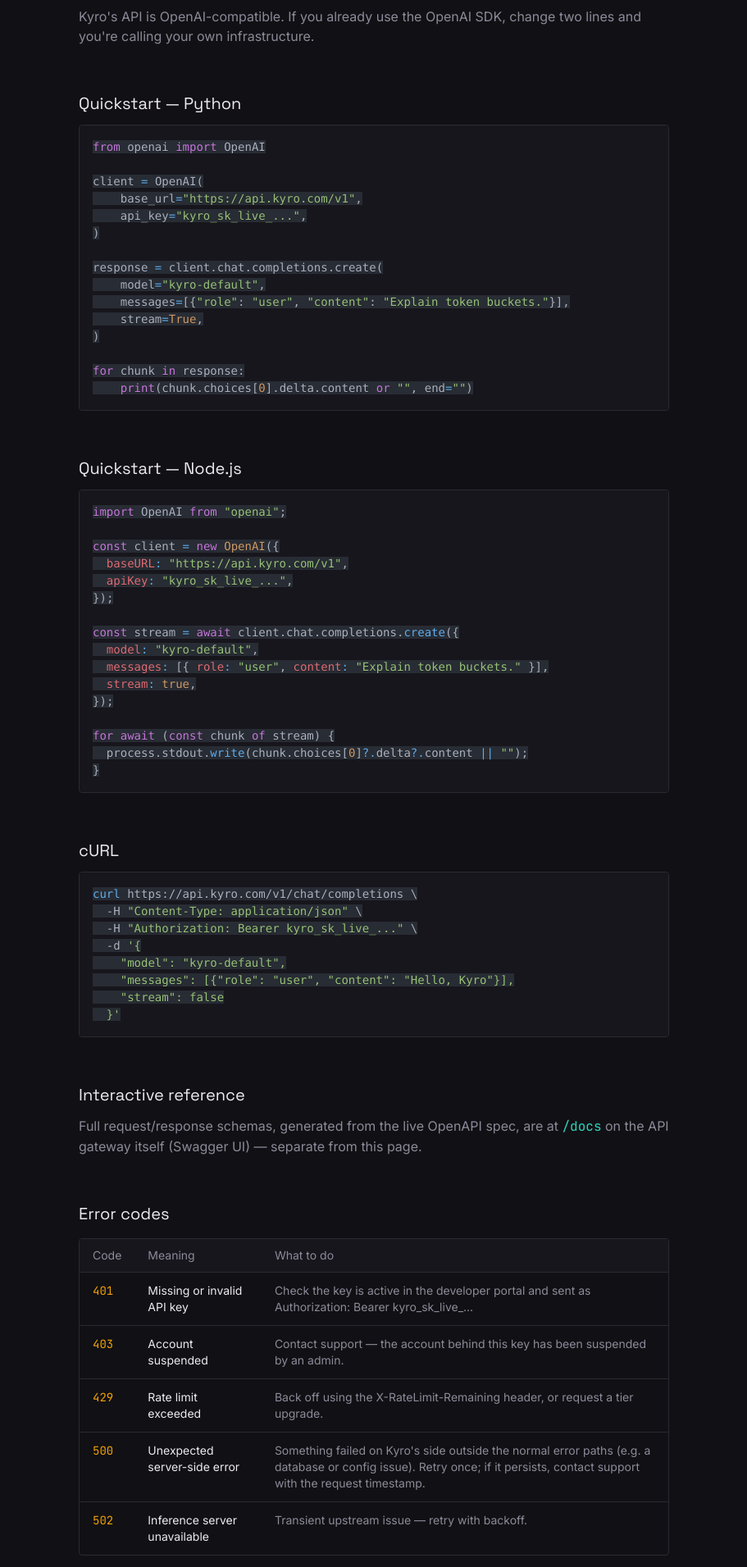
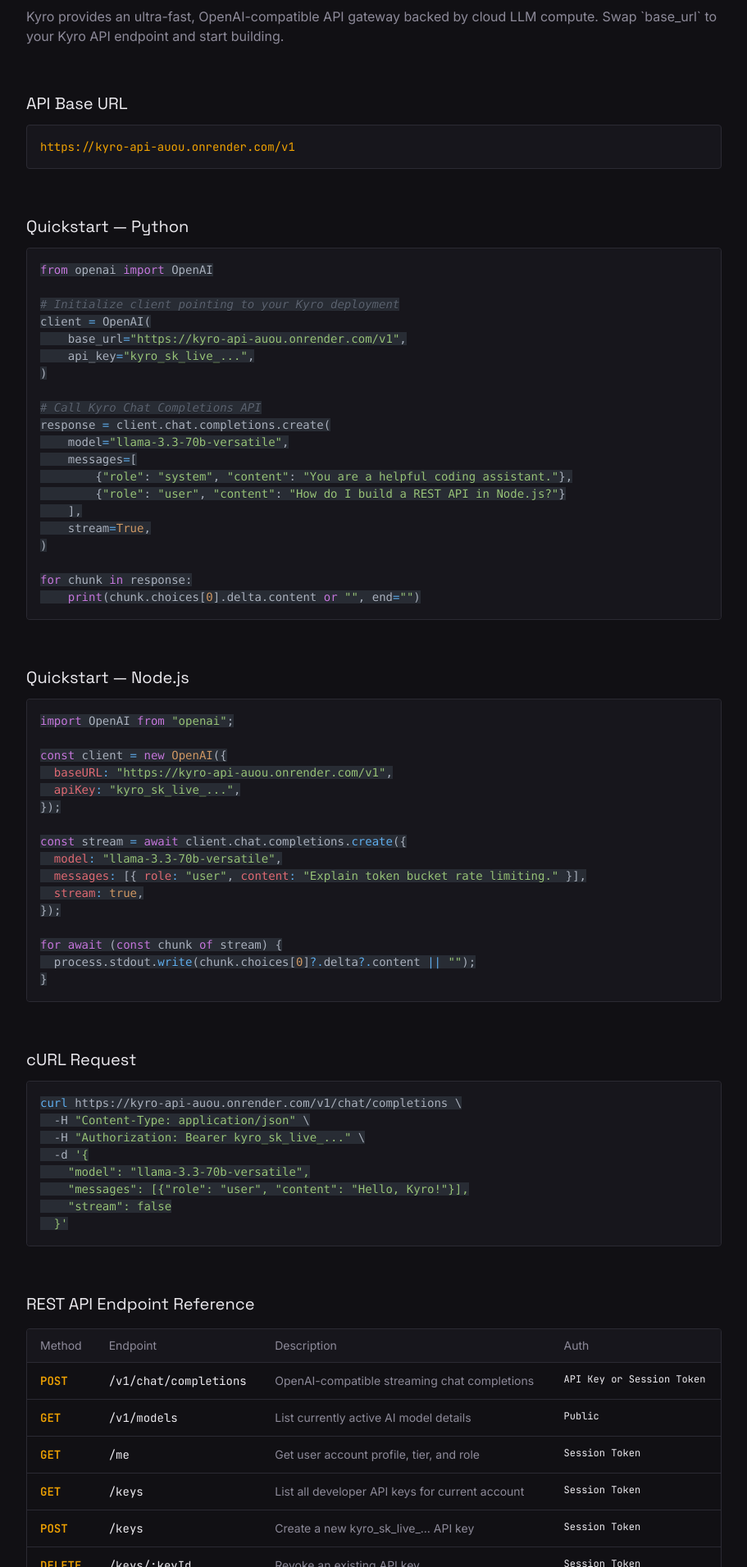
Before and after one commit to Jordan123456789097654/ai, a Next.js app in the folder apps/web/: page /docs in a window 1280 px wide. Shown: the part 149-2060 px from the top of the page at 82% size, without its empty margins (184-1095 px from the left). Built offline with nearby package versions, Linux system fonts and the light colour scheme; no server answers.

Commit message:
feat: update database connection to new Supabase project hxehtjjzqiysfewpvvem, overhaul auth flow, and update developer docs

```diff
--- a/apps/web/app/docs/page.tsx
+++ b/apps/web/app/docs/page.tsx
@@ -2,14 +2,19 @@
 
 const PYTHON_SNIPPET = `from openai import OpenAI
 
+# Initialize client pointing to your Kyro deployment
 client = OpenAI(
-    base_url="https://api.kyro.com/v1",
+    base_url="https://kyro-api-auou.onrender.com/v1",
     api_key="kyro_sk_live_...",
 )
 
+# Call Kyro Chat Completions API
 response = client.chat.completions.create(
-    model="kyro-default",
-    messages=[{"role": "user", "content": "Explain token buckets."}],
+    model="llama-3.3-70b-versatile",
+    messages=[
+        {"role": "system", "content": "You are a helpful coding assistant."},
+        {"role": "user", "content": "How do I build a REST API in Node.js?"}
+    ],
     stream=True,
 )
 
@@ -19,13 +24,13 @@
 const NODE_SNIPPET = `import OpenAI from "openai";
 
 const client = new OpenAI({
-  baseURL: "https://api.kyro.com/v1",
+  baseURL: "https://kyro-api-auou.onrender.com/v1",
   apiKey: "kyro_sk_live_...",
 });
 
 const stream = await client.chat.completions.create({
-  model: "kyro-default",
-  messages: [{ role: "user", content: "Explain token buckets." }],
+  model: "llama-3.3-70b-versatile",
+  messages: [{ role: "user", content: "Explain token bucket rate limiting." }],
   stream: true,
 });
 
@@ -33,33 +38,51 @@
   process.stdout.write(chunk.choices[0]?.delta?.content || "");
 }`;
 
-const CURL_SNIPPET = `curl https://api.kyro.com/v1/chat/completions \\
+const CURL_SNIPPET = `curl https://kyro-api-auou.onrender.com/v1/chat/completions \\
   -H "Content-Type: application/json" \\
   -H "Authorization: Bearer kyro_sk_live_..." \\
   -d '{
-    "model": "kyro-default",
-    "messages": [{"role": "user", "content": "Hello, Kyro"}],
+    "model": "llama-3.3-70b-versatile",
+    "messages": [{"role": "user", "content": "Hello, Kyro!"}],
     "stream": false
   }'`;
 
+const ENDPOINTS = [
+  { method: "POST", path: "/v1/chat/completions", desc: "OpenAI-compatible streaming chat completions", auth: "API Key or Session Token" },
+  { method: "GET", path: "/v1/models", desc: "List currently active AI model details", auth: "Public" },
+  { method: "GET", path: "/me", desc: "Get user account profile, tier, and role", auth: "Session Token" },
+  { method: "GET", path: "/keys", desc: "List all developer API keys for current account", auth: "Session Token" },
+  { method: "POST", path: "/keys", desc: "Create a new kyro_sk_live_... API key", auth: "Session Token" },
+  { method: "DELETE", path: "/keys/:keyId", desc: "Revoke an existing API key", auth: "Session Token" },
+  { method: "GET", path: "/keys/:keyId/usage", desc: "Get daily token usage and request analytics", auth: "Session Token" },
+  { method: "GET", path: "/health", desc: "System health check (Database & Redis status)", auth: "Public" },
+];
+
 const ERROR_ROWS = [
-  { code: "401", meaning: "Missing or invalid API key", fix: "Check the key is active in the developer portal and sent as Authorization: Bearer kyro_sk_live_..." },
-  { code: "403", meaning: "Account suspended", fix: "Contact support — the account behind this key has been suspended by an admin." },
-  { code: "429", meaning: "Rate limit exceeded", fix: "Back off using the X-RateLimit-Remaining header, or request a tier upgrade." },
-  { code: "500", meaning: "Unexpected server-side error", fix: "Something failed on Kyro's side outside the normal error paths (e.g. a database or config issue). Retry once; if it persists, contact support with the request timestamp." },
-  { code: "502", meaning: "Inference server unavailable", fix: "Transient upstream issue — retry with backoff." },
+  { code: "401", meaning: "Unauthorized / Missing key", fix: "Provide a valid Authorization: Bearer kyro_sk_live_... header or log in to the web app." },
+  { code: "403", meaning: "Forbidden / Suspended", fix: "Account suspended by admin, or non-admin attempting admin endpoint." },
+  { code: "429", meaning: "Rate Limit Exceeded", fix: "Exceeded requests/min quota for your tier. Check X-RateLimit-Remaining." },
+  { code: "500", meaning: "Server Error", fix: "Internal gateway failure. Check database connection or server logs." },
+  { code: "502", meaning: "Upstream Inference Failure", fix: "Cloud AI provider issue or invalid INFERENCE_API_KEY." },
 ];
 
 export default function DocsPage() {
   return (
-    <div className="mx-auto max-w-3xl px-6 py-12 space-y-14">
+    <div className="mx-auto max-w-4xl px-6 py-12 space-y-14">
       <div>
-        <h1 className="font-display text-3xl mb-2">Developer documentation</h1>
+        <h1 className="font-display text-3xl mb-2">Developer Documentation</h1>
         <p className="text-muted">
-          Kyro's API is OpenAI-compatible. If you already use the OpenAI SDK, change two lines
-          and you're calling your own infrastructure.
+          Kyro provides an ultra-fast, OpenAI-compatible API gateway backed by cloud LLM compute.
+          Swap `base_url` to your Kyro API endpoint and start building.
         </p>
       </div>
+
+      <section>
+        <h2 className="font-display text-xl mb-3">API Base URL</h2>
+        <div className="bg-surface border border-border rounded p-4 font-mono text-sm text-accent">
+          https://kyro-api-auou.onrender.com/v1
+        </div>
+      </section>
 
       <section>
         <h2 className="font-display text-xl mb-3">Quickstart — Python</h2>
@@ -72,34 +95,51 @@
       </section>
 
       <section>
-        <h2 className="font-display text-xl mb-3">cURL</h2>
+        <h2 className="font-display text-xl mb-3">cURL Request</h2>
         <CodeBlock code={CURL_SNIPPET} language="bash" />
       </section>
 
       <section>
-        <h2 className="font-display text-xl mb-3">Interactive reference</h2>
-        <p className="text-muted mb-3">
-          Full request/response schemas, generated from the live OpenAPI spec, are at{" "}
-          <code className="font-mono text-signal">/docs</code> on the API gateway itself
-          (Swagger UI) — separate from this page.
-        </p>
+        <h2 className="font-display text-xl mb-4">REST API Endpoint Reference</h2>
+        <div className="border border-border rounded overflow-hidden text-sm">
+          <table className="w-full">
+            <thead className="bg-surface text-muted text-left">
+              <tr>
+                <th className="px-4 py-2.5 font-normal">Method</th>
+                <th className="px-4 py-2.5 font-normal">Endpoint</th>
+                <th className="px-4 py-2.5 font-normal">Description</th>
+                <th className="px-4 py-2.5 font-normal">Auth</th>
+              </tr>
+            </thead>
+            <tbody>
+              {ENDPOINTS.map((ep) => (
+                <tr key={ep.path + ep.method} className="border-t border-border align-top">
+                  <td className="px-4 py-3 font-mono text-accent font-semibold">{ep.method}</td>
+                  <td className="px-4 py-3 font-mono">{ep.path}</td>
+                  <td className="px-4 py-3 text-muted">{ep.desc}</td>
+                  <td className="px-4 py-3 text-xs font-mono">{ep.auth}</td>
+                </tr>
+              ))}
+            </tbody>
+          </table>
+        </div>
       </section>
 
       <section>
-        <h2 className="font-display text-xl mb-4">Error codes</h2>
+        <h2 className="font-display text-xl mb-4">HTTP Status & Error Codes</h2>
         <div className="border border-border rounded overflow-hidden text-sm">
           <table className="w-full">
             <thead className="bg-surface text-muted text-left">
               <tr>
                 <th className="px-4 py-2.5 font-normal">Code</th>
                 <th className="px-4 py-2.5 font-normal">Meaning</th>
-                <th className="px-4 py-2.5 font-normal">What to do</th>
+                <th className="px-4 py-2.5 font-normal">Resolution</th>
               </tr>
             </thead>
             <tbody>
               {ERROR_ROWS.map((row) => (
                 <tr key={row.code} className="border-t border-border align-top">
-                  <td className="px-4 py-3 font-mono text-accent">{row.code}</td>
+                  <td className="px-4 py-3 font-mono text-accent font-semibold">{row.code}</td>
                   <td className="px-4 py-3">{row.meaning}</td>
                   <td className="px-4 py-3 text-muted">{row.fix}</td>
                 </tr>
```
Also changed, not shown: apps/web/app/login/page.tsx (+167 -138 lines), 2 other files (tests, documents, lock files or other folders).
